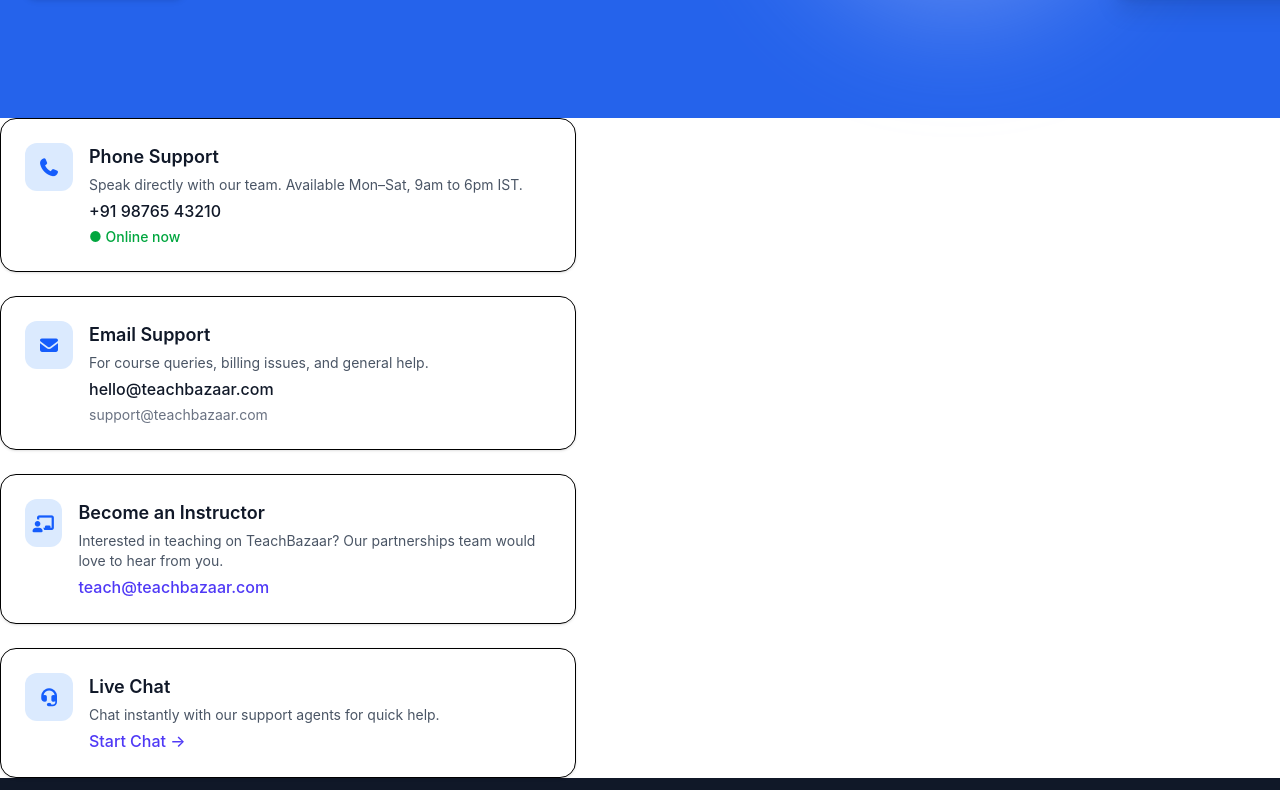
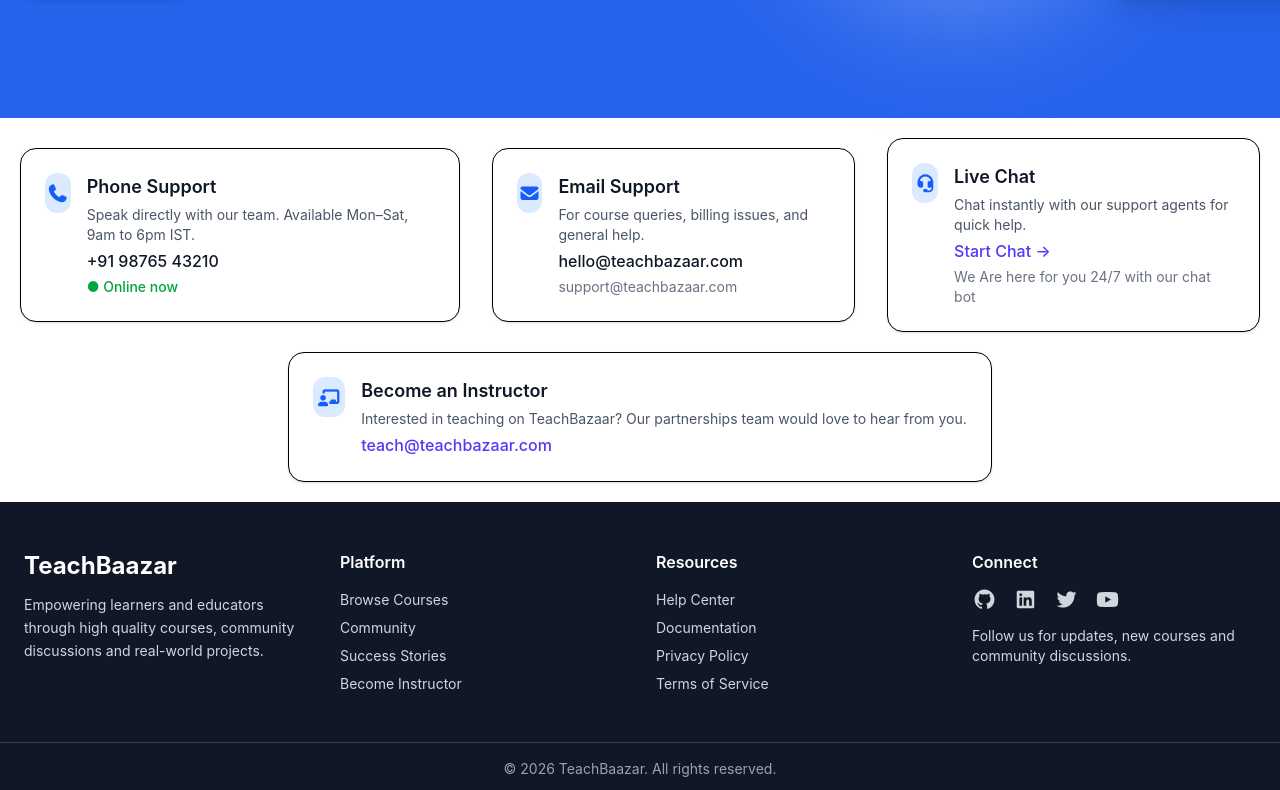
Before and after one commit to isthatViru/TEACHBAZAAR, a React app in the folder FrontEnd/myapp/: page /contact in a window 1280 px wide. Shown: the part 550-1340 px from the top of the page. Built offline with nearby package versions, Linux system fonts and the light colour scheme; the HTML template or start-up script is replaced by a standard one.

Commit message:
Changed Contact Us Cards Alignments

```diff
--- a/FrontEnd/myapp/src/components/Contact/ContactMain/Cards/Cards.jsx
+++ b/FrontEnd/myapp/src/components/Contact/ContactMain/Cards/Cards.jsx
@@ -2,12 +2,13 @@
 
 const Cards = () => {
   return (
-    <div className="flex flex-col gap-6 w-full max-w-xl">
+    <div className="flex items-center flex-wrap w-full">
+  <div className="flex items-center gap-8 mb-5">
 
       {/* Card 1 */}
       <div className="flex items-start gap-4 p-6 bg-white border rounded-2xl shadow-sm hover:shadow-md transition">
 
-        <div className="w-12 h-12 flex items-center justify-center bg-blue-100 rounded-xl">
+        <div className="w-8 h-10 flex items-center justify-center bg-blue-100 rounded-xl">
           <i className="fa-solid fa-phone text-blue-600 text-lg"></i>
         </div>
 
@@ -35,7 +36,7 @@
       {/* Card 2 */}
       <div className="flex items-start gap-4 p-6 bg-white border rounded-2xl shadow-sm hover:shadow-md transition">
 
-        <div className="w-12 h-12 flex items-center justify-center bg-blue-100 rounded-xl">
+        <div className="w-8 h-10 flex items-center justify-center bg-blue-100 rounded-xl">
           <i className="fa-solid fa-envelope text-blue-600 text-lg"></i>
         </div>
 
@@ -59,11 +60,39 @@
 
       </div>
 
-
-      {/* Card 3 */}
+  {/* Card 3 */}
       <div className="flex items-start gap-4 p-6 bg-white border rounded-2xl shadow-sm hover:shadow-md transition">
 
-        <div className="w-12 h-12 flex items-center justify-center bg-blue-100 rounded-xl">
+        <div className="w-8 h-10 flex items-center justify-center bg-blue-100 rounded-xl">
+          <i className="fa-solid fa-headset text-blue-600 text-lg"></i>
+        </div>
+
+        <div className="flex flex-col gap-1">
+          <h3 className="text-lg font-semibold text-gray-900">
+            Live Chat
+          </h3>
+
+          <p className="text-gray-600 text-sm">
+            Chat instantly with our support agents for quick help.
+          </p>
+
+          <span className="text-indigo-600 font-medium">
+            Start Chat →
+          </span>
+
+          <span className="text-gray-500 text-sm">
+           We Are here for you 24/7 with our chat bot
+          </span>
+        </div>
+
+      </div>
+
+  </div>
+
+      {/* Card 4 */}
+      <div className="flex items-start gap-4 p-6 m-auto bg-white border rounded-2xl shadow-sm hover:shadow-md transition">
+
+        <div className="w-8 h-10 flex items-center justify-center bg-blue-100 rounded-xl">
           <i className="fa-solid fa-chalkboard-user text-blue-600 text-lg"></i>
         </div>
 
@@ -84,28 +113,6 @@
       </div>
 
 
-      {/* Card 4 */}
-      <div className="flex items-start gap-4 p-6 bg-white border rounded-2xl shadow-sm hover:shadow-md transition">
-
-        <div className="w-12 h-12 flex items-center justify-center bg-blue-100 rounded-xl">
-          <i className="fa-solid fa-headset text-blue-600 text-lg"></i>
-        </div>
-
-        <div className="flex flex-col gap-1">
-          <h3 className="text-lg font-semibold text-gray-900">
-            Live Chat
-          </h3>
-
-          <p className="text-gray-600 text-sm">
-            Chat instantly with our support agents for quick help.
-          </p>
-
-          <span className="text-indigo-600 font-medium">
-            Start Chat →
-          </span>
-        </div>
-
-      </div>
 
     </div>
   );
--- a/FrontEnd/myapp/src/components/Contact/ContactMain/ContactForm/Right.jsx
+++ b/FrontEnd/myapp/src/components/Contact/ContactMain/ContactForm/Right.jsx
@@ -1,9 +1,9 @@
 import React from 'react'
 
-const Right = () => {
+const ContactForm = () => {
   return (
     <div>Right</div>
   )
 }
 
-export default Right
+export default ContactForm
--- a/FrontEnd/myapp/src/components/Contact/ContactMain/ContactMain.jsx
+++ b/FrontEnd/myapp/src/components/Contact/ContactMain/ContactMain.jsx
@@ -3,7 +3,7 @@
 
 const ContactMain = () => {
   return (
-    <div>
+    <div className='p-5 flex flex-col items-center' >
        <CardsMain/>
     </div>
   )
```
